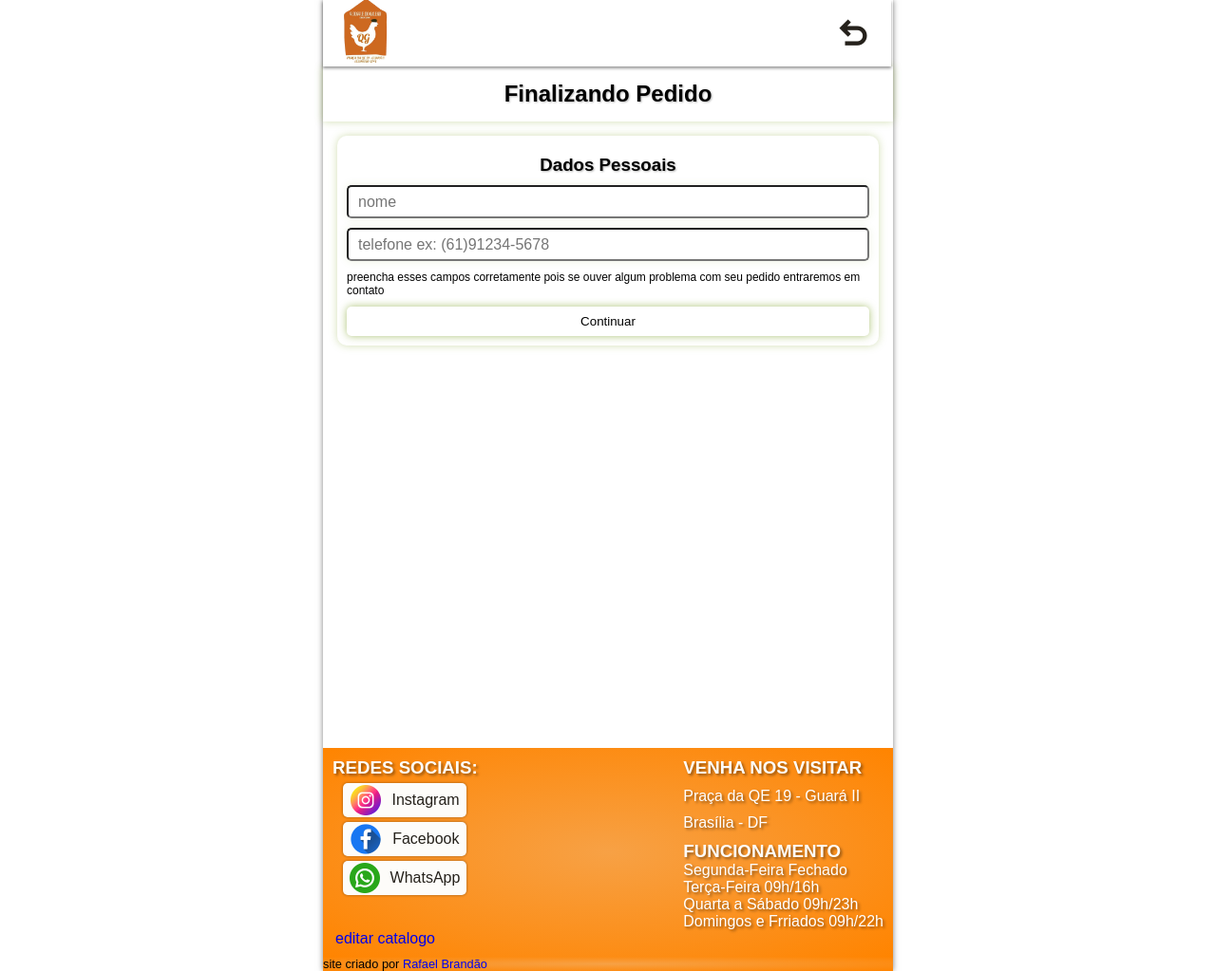
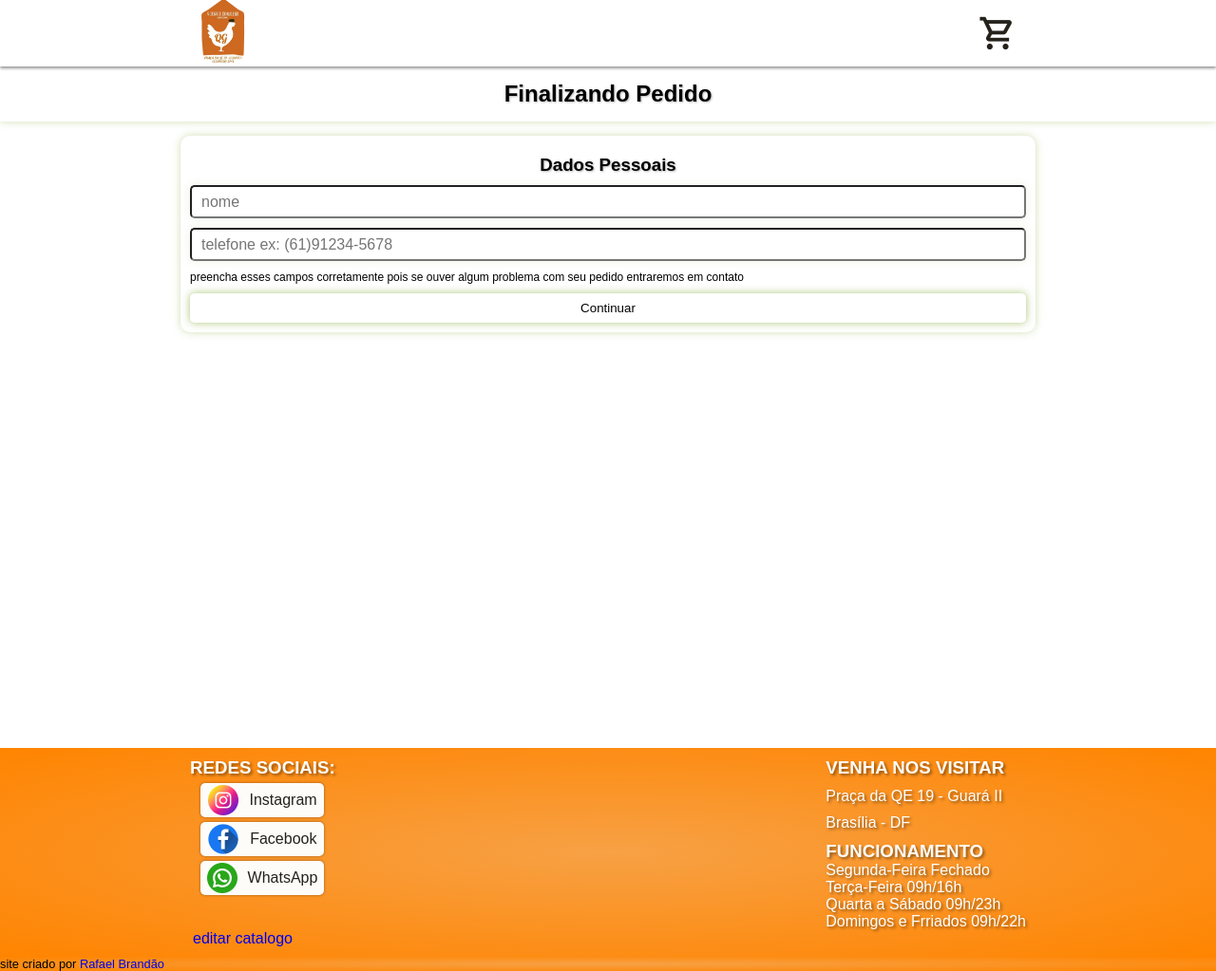
Before and after one commit to RafaelBrandaoS/Quiosque-do-Galego, a Flask app: page /finalizar in a window 1280 px wide. Shown: the whole page at 95% size. Run offline with Flask 3, Linux system fonts and the light colour scheme.

Commit message:
versão para telas maiores

```diff
--- a/app.py
+++ b/app.py
@@ -19,7 +19,7 @@ def home():
     pSem = produtos.pratosSem()
     bebidas = produtos.diversas()
     return render_template('index.html', sessoes=sess, pratosfds=pFds, pratossem=pSem, bebidas=bebidas)
-print
+
 
 @app.route('/admin/')
 def login():
--- a/static/estilos/finalizar.css
+++ b/static/estilos/finalizar.css
@@ -3,14 +3,16 @@ main {
     display: flex;
     flex-direction: column;
     gap: 15px;
-    min-height: calc(100vh - 140px);
+    min-height: calc(100dvh - 140px);
 }
 
-section {
+section.form  {
     width: 100%;
     border-radius: 10px;
     padding: 10px;
     box-shadow: 0px 0px 8px #84a5325e;
+    max-width: 900px;
+    margin: 0 auto;
 }
 
 h2.tt-finalizar {
--- a/static/estilos/home.css
+++ b/static/estilos/home.css
@@ -7,8 +7,6 @@
 }
 
 html {
-    max-width: 600px;
-    margin: 0px auto;
     scrollbar-width: thin;
 }
 
@@ -20,21 +18,25 @@ body {
 }
 
 header {
+    background-color: #fff;
+    width: 100%;
     position: fixed;
     z-index: 100;
     top: 0;
-    background-color: #fff;
-    width: 100%;
+    box-shadow: 0px 2px 3px rgba(0, 0, 0, 0.418);
+}
+
+.cabecalho-container {
+    max-width: 900px;
     padding: 10px;
     display: flex;
     justify-content: space-between;
     align-items: center;
     max-height: 70px;
-    max-width: 598px;
-    box-shadow: 0px 2px 3px rgba(0, 0, 0, 0.418);
+    margin: 0 auto;
 }
 
-header > a > img {
+.cabecalho-container > a > img {
     width: 70px;
 }
 
@@ -86,7 +88,9 @@ header > a > img {
 
 .produtos {
     padding: 10px;
-    min-height: calc(100vh - 318px);
+    min-height: calc(100dvh - 318px);
+    max-width: 900px;
+    margin: 0 auto;
 }
 
 .conteiner-produtos {
@@ -271,7 +275,6 @@ label.marcado {
     top: 0;
     z-index: 1000;
     width: 100%;
-    max-width: 600px;
     height: 100%;
     background-color: rgba(0, 0, 0, 0.534);
 }
@@ -280,7 +283,6 @@ label.marcado {
     position: fixed;
     text-align: center;
     width: 100%;
-    max-width: 600px;
     top: 40%;
 }
 
@@ -313,10 +315,15 @@ label.marcado {
 
 footer {
     background: radial-gradient(#f7a145, #ff8400);
+}
+
+.footer-container {
     display: flex;
     justify-content: space-between;
     flex-wrap: wrap;
     padding: 10px;
+    max-width: 900px;
+    margin: 0 auto;
 }
 
 .sociais {
--- a/templates/finalizar.html
+++ b/templates/finalizar.html
@@ -14,14 +14,16 @@
 </head>
 <body>
     <header>
-        <a href="{{ url_for('home') }}"><img src="{{ url_for('static', filename='imagens/logo.png') }}" alt="Logo"></a>
+        <div class="cabecalho-container">
+            <a href="#"><img src="{{ url_for('static', filename='imagens/logo.png') }}" alt="Logo"></a>
             <div>
-            <a href="{{ url_for('carrinho') }}"><span class="material-symbols-outlined carrinho">undo</span></a>
+                <a href="{{ url_for('carrinho') }}"><span class="material-symbols-outlined carrinho">shopping_cart</span></a>
+            </div>
         </div>
     </header>
     <h2 class="tt-finalizar">Finalizando Pedido</h2>
     <main>
-        <section class="dados-pessoais">
+        <section class="form dados-pessoais">
             <h3>Dados Pessoais</h3>
             <div class="dados-pessoais-dados">
                 <label class="label" for="nome"><input type="text" name="nome" id="nome" autocomplete="off" placeholder="nome"></label>
@@ -31,7 +33,7 @@
             </div>
             <button id="btn-dados-pessoais">Continuar</button>
         </section>
-        <section class="endereco" id="endereco" style="display: none;">
+        <section class="form endereco" id="endereco" style="display: none;">
             <h3>Endereço da Entrega</h3>
             <label class="label" for="cep"><input type="number" name="cep" id="cep" maxlength="9" oninput="validarCEP(this)" placeholder="digite seu CEP"></label>
             <p class="erro1 aviso" style="display: none; color: red;">digite o cep corretamente</p>
@@ -46,7 +48,7 @@
 
             </div>
         </section>
-        <section class="pagamento" id="pagamento" style="display: none;">
+        <section class="form pagamento" id="pagamento" style="display: none;">
             <h3>Forma de pagamento</h3>
             <div class="pagamento-opcoes">
                 <label for="pix">Pix: <input type="checkbox" class="m-pagamento" name="pix" id="pix"></label>
@@ -61,7 +63,7 @@
             <button class="btn-pagamento">Continuar</button>
             <p class="erro4 aviso" style="display: none; color: red;">escolha a forma de pagamento</p>
         </section>
-        <section class="finalizar" id="finalizar" style="display: none;">
+        <section class="form finalizar" id="finalizar" style="display: none;">
             <p class="aviso">confira se todos os dados estão corretos</p>
             <button class="pedir">Enviar Pedido</button>
         </section>
@@ -73,6 +75,7 @@
         </section>
     </main>
     <footer>
+        <div class="footer-container">
             <div class="sociais">
                 <h3>REDES SOCIAIS:</h3>
                 <a href="https://www.instagram.com/quiosquedogalego/" target="_blank"><img src="../static/imagens/instagram.png" alt="social">Instagram</a>
@@ -96,6 +99,7 @@
             <div class="container-lnk-admin">
                 <a class="lnk-admin" href="{{ url_for('login') }}">editar catalogo</a>
             </div>
+        </div>
     </footer>
     <p class="creditos">site criado por <a href="https://rafael-portfolio.up.railway.app/" target="_blank">Rafael Brandão</a></p>
     <script src="{{ url_for('static', filename='js/finalizar.js') }}"></script>
--- a/templates/index.html
+++ b/templates/index.html
@@ -13,9 +13,11 @@
 </head>
 <body>
     <header>
+        <div class="cabecalho-container">
             <a href="#"><img src="{{ url_for('static', filename='imagens/logo.png') }}" alt="Logo"></a>
             <div>
                 <a href="{{ url_for('carrinho') }}"><span class="material-symbols-outlined carrinho">shopping_cart</span></a>
+            </div>
         </div>
     </header>
     <main>
@@ -84,6 +86,7 @@
     </main>
     </div>
     <footer>
+        <div class="footer-container">
             <div class="sociais">
                 <h3>REDES SOCIAIS:</h3>
                 <a href="https://www.instagram.com/quiosquedogalego/" target="_blank"><img src="../static/imagens/instagram.png" alt="social">Instagram</a>
@@ -107,6 +110,7 @@
             <div class="container-lnk-admin">
                 <a class="lnk-admin" href="{{ url_for('login') }}">editar catalogo</a>
             </div>
+        </div>
     </footer>
     <p class="creditos">site criado por <a href="https://rafael-portfolio.up.railway.app/" target="_blank">Rafael Brandão</a></p>
     <script src="{{ url_for('static', filename='js/index.js') }}"></script>
```
Also changed, not shown: static/estilos/admin.css (+9 -1 lines), static/estilos/carrinho.css (+9 -2 lines), templates/adminLogin.html (+5 -3 lines), templates/adminPedidos.html (+5 -3 lines), templates/adminProdutos.html (+5 -3 lines), templates/adminSessoes.html (+5 -3 lines), templates/carrinho.html (+9 -0 lines). Lines whose indentation alone changed are shown as unchanged.
